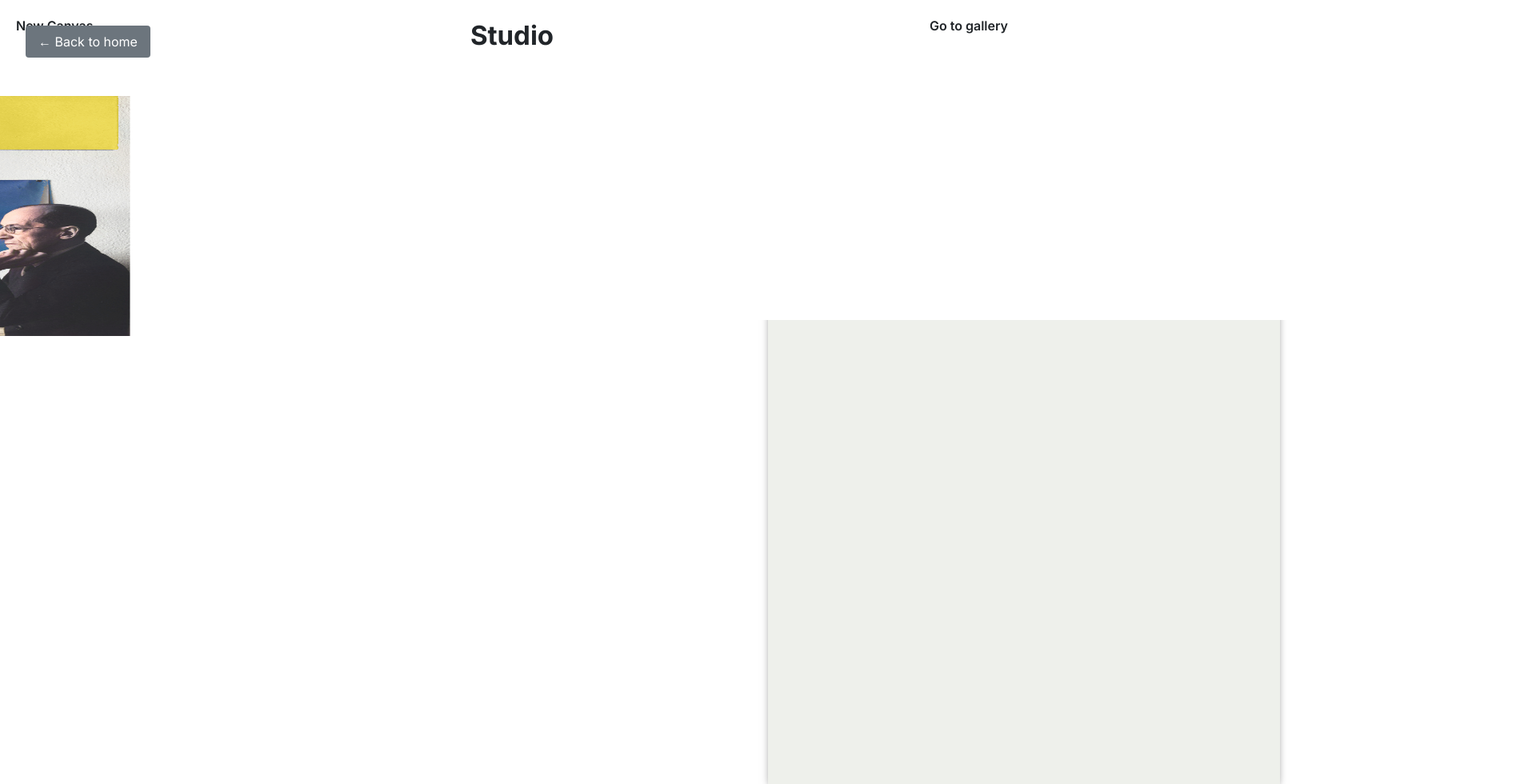
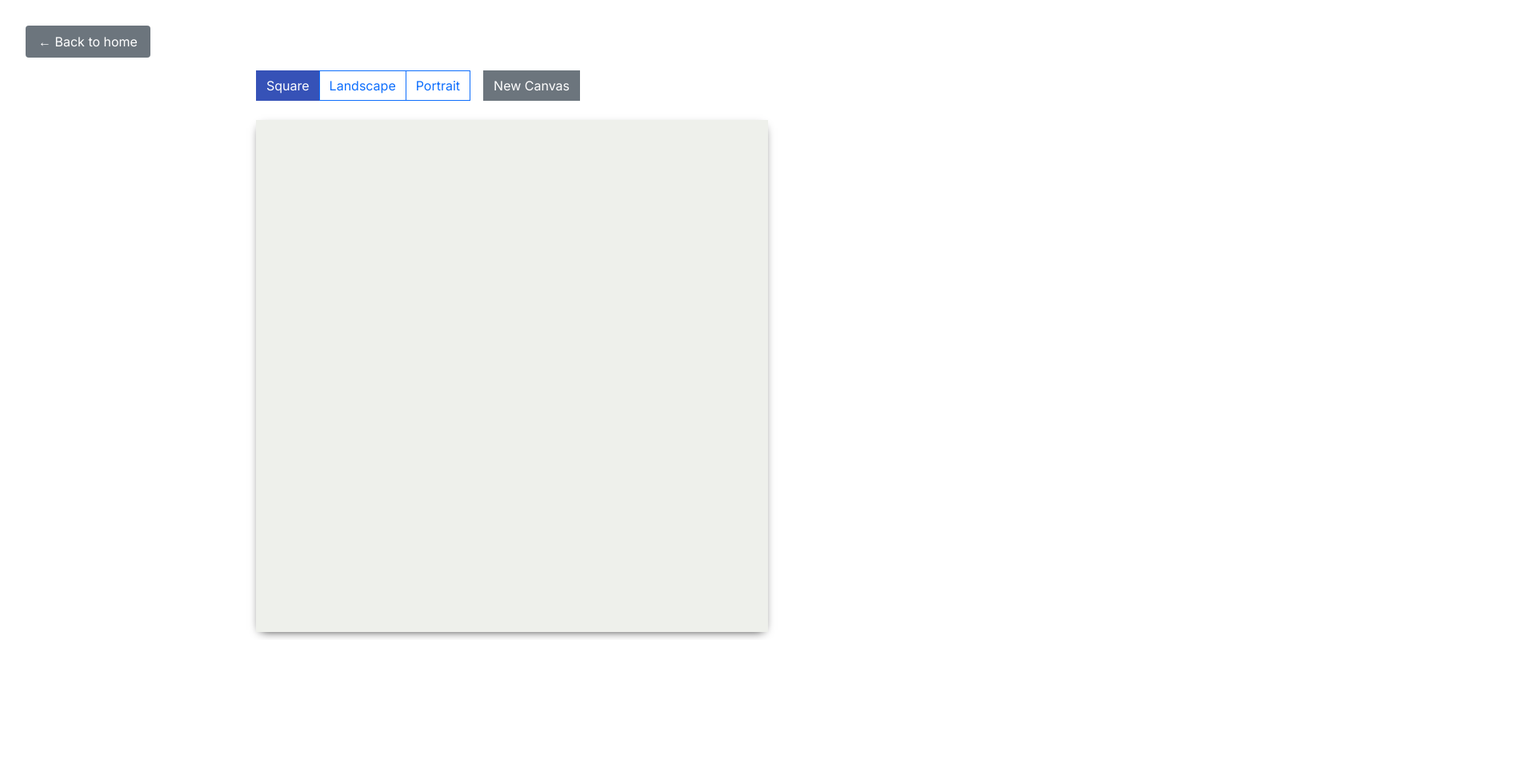
Before and after one commit to b-graves/mondrian-next, a Next.js app: page /studio in a window 1280 px wide. Shown: the top 980 px of the page at 80% size, 1920 px wide, since content can reach past the window. After the commit the page ends 800 px from the top, so only its background shows below. Built offline with nearby package versions, Linux system fonts and the light colour scheme.

Commit message:
fix studio layout

```diff
--- a/src/components/Studio/Studio.tsx
+++ b/src/components/Studio/Studio.tsx
@@ -3,23 +3,15 @@
 import React, { useState } from "react";
 import Canvas from "../Canvas/Canvas";
 import { Form, Button, ButtonGroup } from "react-bootstrap";
-import { GoPin } from "react-icons/go";
 import Painting from "../../types/Painting";
 import SavedPainting, { Details } from "../../types/SavedPainting";
 import { savePainting } from "../../services/s3Service";
-import "./Studio.css";
-import { useRouter } from "next/navigation";
-
-// Import the image using Next.js Image component
-import Image from "next/image";
-import MondrianLeftPortrait from "../../assets/left-portrait.jpg";
 
 interface StudioProps {
   setUserPainting: (userPainting: SavedPainting) => void;
 }
 
 const Studio: React.FC<StudioProps> = ({ setUserPainting }) => {
-  const router = useRouter();
   const [painting, setPainting] = useState<Painting>({
     canvas: {
       shape: "square",
@@ -53,7 +45,6 @@ const Studio: React.FC<StudioProps> = ({ setUserPainting }) => {
         id: new Date().getTime().toString(),
       },
     });
-
     setDetails({
       ...details,
       title: "",
@@ -62,7 +53,6 @@ const Studio: React.FC<StudioProps> = ({ setUserPainting }) => {
   };
 
   const save = async () => {
-    // Create a copy of the current painting data
     const paintingToSave: SavedPainting = {
       painting,
       details: {
@@ -71,153 +61,86 @@ const Studio: React.FC<StudioProps> = ({ setUserPainting }) => {
         title: details.title || "Untitled",
       },
     };
-
     try {
-      // Save to backend API
       await savePainting(paintingToSave);
-
-      // Update parent component
       setUserPainting(paintingToSave);
-
-      // Navigate to gallery
-      router.push("/gallery");
     } catch (error) {
       console.error("Error saving painting:", error);
       alert("Failed to save your painting. Please try again.");
     }
   };
 
-  const updateArtist = (e: React.ChangeEvent<HTMLInputElement>) => {
-    setDetails({ ...details, artist: e.target.value });
-  };
-
-  const updateTitle = (e: React.ChangeEvent<HTMLInputElement>) => {
-    setDetails({ ...details, title: e.target.value });
-  };
-
-  const updateCanvasShape = (shape: "square" | "landscape" | "portrait") => {
-    setPainting({
-      ...painting,
-      canvas: { ...painting.canvas, shape },
-    });
-  };
-
   return (
-    <div>
-      <div className="studio__clear" onClick={clear}>
+    <div style={{ maxWidth: 900, margin: "2rem auto", padding: 24 }}>
+      <div style={{ marginBottom: 24 }}>
+        <ButtonGroup>
+          <Button
+            variant={
+              painting.canvas.shape === "square" ? "primary" : "outline-primary"
+            }
+            onClick={() =>
+              setPainting({ ...painting, canvas: { shape: "square" } })
+            }
+          >
+            Square
+          </Button>
+          <Button
+            variant={
+              painting.canvas.shape === "landscape"
+                ? "primary"
+                : "outline-primary"
+            }
+            onClick={() =>
+              setPainting({ ...painting, canvas: { shape: "landscape" } })
+            }
+          >
+            Landscape
+          </Button>
+          <Button
+            variant={
+              painting.canvas.shape === "portrait"
+                ? "primary"
+                : "outline-primary"
+            }
+            onClick={() =>
+              setPainting({ ...painting, canvas: { shape: "portrait" } })
+            }
+          >
+            Portrait
+          </Button>
+        </ButtonGroup>
+        <Button variant="secondary" style={{ marginLeft: 16 }} onClick={clear}>
           New Canvas
+        </Button>
       </div>
-      <div className="studio__title">Studio</div>
-      <div onClick={() => router.push("/gallery")} className="studio__leave">
-        -&gt;
+      <div style={{ marginBottom: 24 }}>
+        <Canvas painting={painting} paint={updatePainting} />
       </div>
-      <div
-        onClick={() => router.push("/gallery")}
-        className="studio__leave--sideways"
-      >
-        Go to gallery
-      </div>
-      <div className="studio__peeking-mondrian-container">
-        <Image
-          className="studio__peeking-mondrian"
-          src={MondrianLeftPortrait}
-          alt="Mondrian Portrait"
-          width={200}
-          height={300}
-        />
-      </div>
-      <div className="studio__canvas-options">
-        <div>Canvas</div>
-        <ButtonGroup vertical>
-          <Button
-            className={`studio__canvas-button studio__square-button ${
-              painting.canvas.shape === "square"
-                ? "studio__canvas-button--active"
-                : ""
-            }`}
-            onClick={() => updateCanvasShape("square")}
-          />
-          <Button
-            className={`studio__canvas-button studio__landscape-button ${
-              painting.canvas.shape === "landscape"
-                ? "studio__canvas-button--active"
-                : ""
-            }`}
-            onClick={() => updateCanvasShape("landscape")}
-          />
-          <Button
-            className={`studio__canvas-button studio__portrait-button ${
-              painting.canvas.shape === "portrait"
-                ? "studio__canvas-button--active"
-                : ""
-            }`}
-            onClick={() => updateCanvasShape("portrait")}
-          />
-        </ButtonGroup>
-      </div>
-      <div className="studio-container">
-        <div className="studio">
-          <Canvas painting={painting} paint={updatePainting} />
-          <div className="studio__label">
-            <Form>
+      <Form style={{ maxWidth: 400, margin: "0 auto" }}>
         <Form.Group>
-                <div className="name__hint">Label your painting:</div>
+          <Form.Label>Artist</Form.Label>
           <Form.Control
-                  className="studio__input studio__input--artist"
             type="text"
             placeholder="Anonymous"
             value={details.artist}
-                  onChange={updateArtist}
+            onChange={(e) => setDetails({ ...details, artist: e.target.value })}
             autoComplete="off"
           />
+        </Form.Group>
+        <Form.Group style={{ marginTop: 12 }}>
+          <Form.Label>Title</Form.Label>
           <Form.Control
-                  className="studio__input studio__input--title"
             type="text"
             placeholder="Untitled"
             value={details.title}
-                  onChange={updateTitle}
+            onChange={(e) => setDetails({ ...details, title: e.target.value })}
             autoComplete="off"
           />
-                <div className="name__hint">
-                  (mondrian puns actively encouraged)
-                </div>
         </Form.Group>
+        <Button style={{ marginTop: 20 }} onClick={save} variant="success">
+          Save to Gallery
+        </Button>
       </Form>
-          </div>
-          <div className="studio__save" onClick={save}>
-            <GoPin className="icon" /> Hang in the gallery
-          </div>
-          <div className="studio__canvas-options--mobile">
-            <div>Canvas</div>
-            <ButtonGroup>
-              <Button
-                className={`studio__canvas-button--mobile studio__square-button ${
-                  painting.canvas.shape === "square"
-                    ? "studio__canvas-button--active"
-                    : ""
-                }`}
-                onClick={() => updateCanvasShape("square")}
-              />
-              <Button
-                className={`studio__canvas-button--mobile studio__landscape-button ${
-                  painting.canvas.shape === "landscape"
-                    ? "studio__canvas-button--active"
-                    : ""
-                }`}
-                onClick={() => updateCanvasShape("landscape")}
-              />
-              <Button
-                className={`studio__canvas-button--mobile studio__portrait-button ${
-                  painting.canvas.shape === "portrait"
-                    ? "studio__canvas-button--active"
-                    : ""
-                }`}
-                onClick={() => updateCanvasShape("portrait")}
-              />
-            </ButtonGroup>
-          </div>
-        </div>
-      </div>
     </div>
   );
 };
```
Also changed, not shown: src/components/Gallery/PaintingCard.tsx (added, +27 -0 lines). Lines whose indentation alone changed are shown as unchanged.
